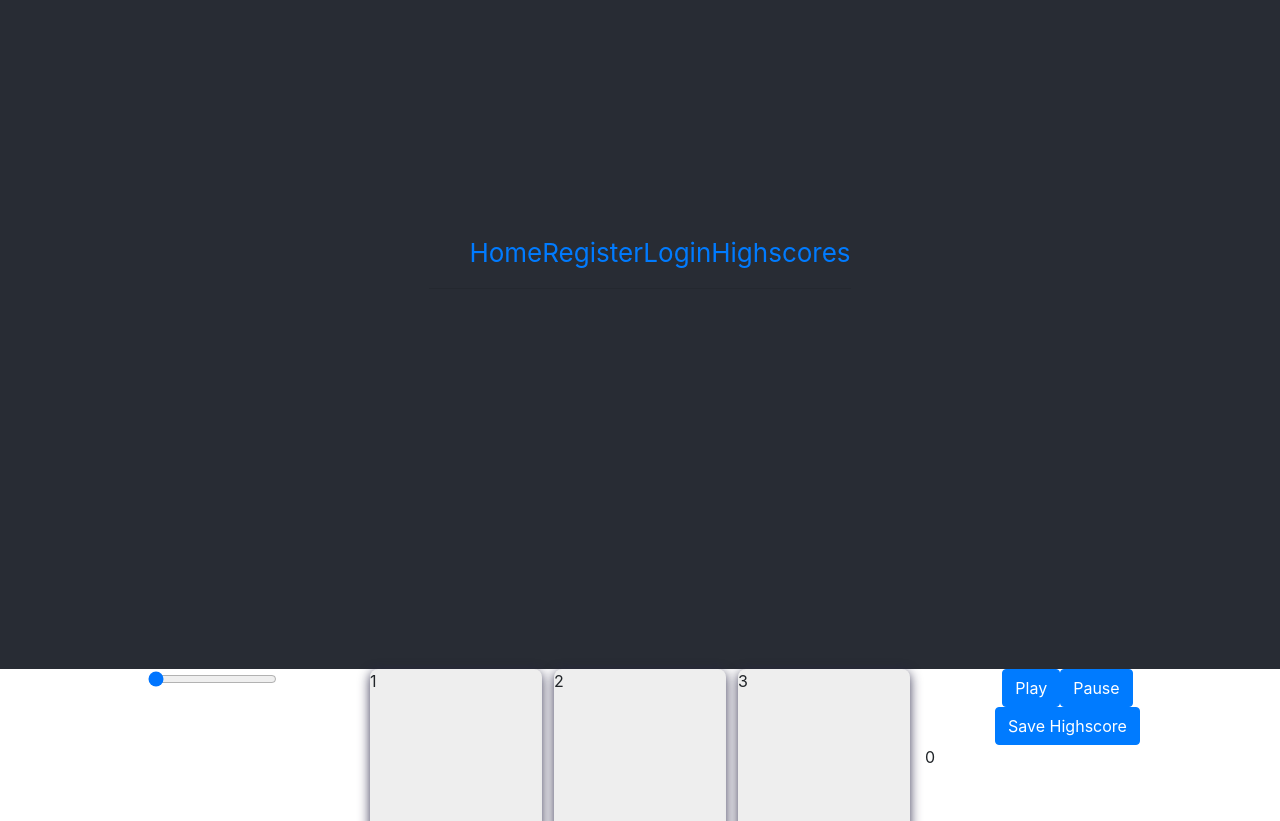
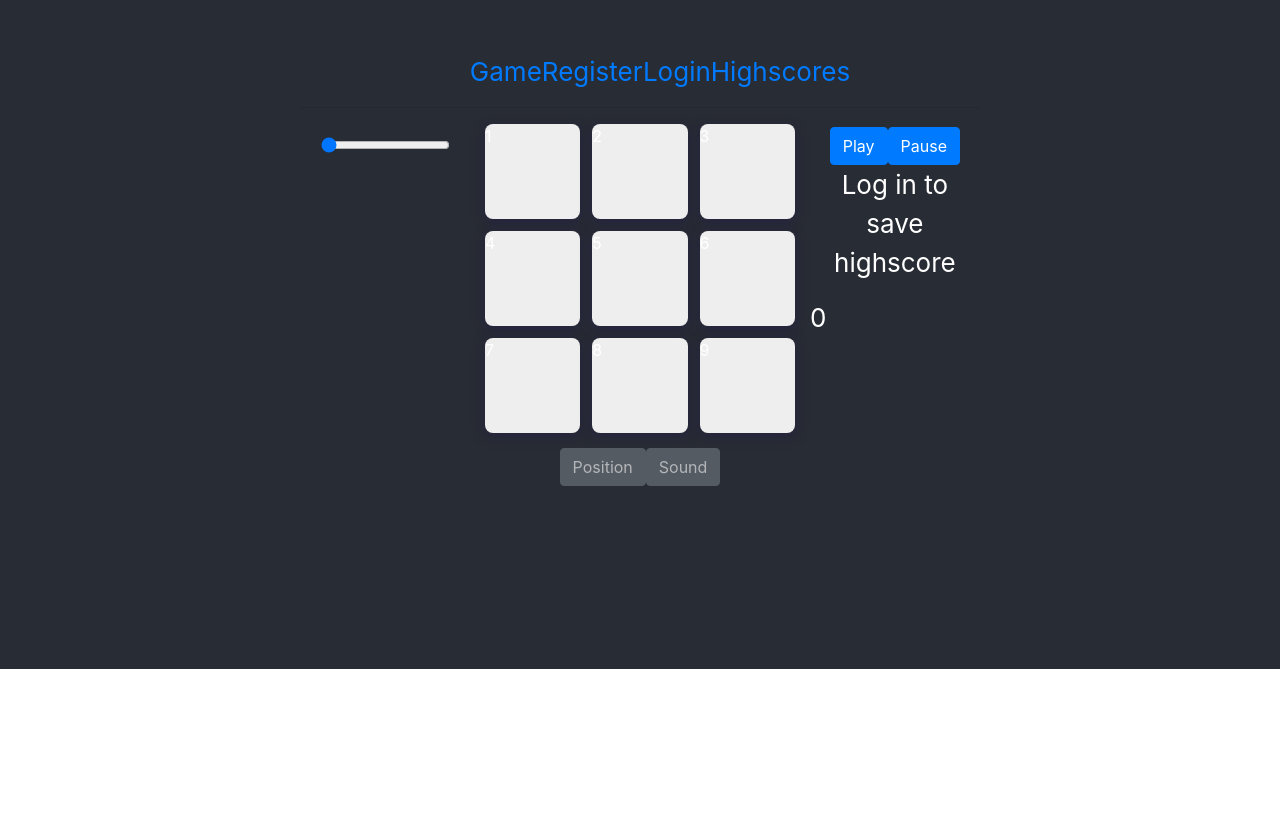
Before and after one commit to bertflemming/ITWEB3, a React (Create React App) app in the folder itweb3/: page / in a window 1280 px wide. Shown: the part 131-952 px from the top of the page. After the commit the page ends 800 px from the top, so only its background shows below. Built offline with nearby package versions, Linux system fonts and the light colour scheme; no server answers.

Commit message:
hestefar

```diff
--- a/itweb3/src/App.tsx
+++ b/itweb3/src/App.tsx
@@ -1,11 +1,10 @@
 import 'bootstrap/dist/css/bootstrap.min.css';
 import * as React from 'react';
-import { Button, Col, Container, Row } from 'reactstrap';
 import './App.css';
-import Game from './Game';
 import Register from './Register';
 import Login from './Login';
 import HighscorePage from './Highscores';
+import GameView from './GameView';
 import {
     BrowserRouter as Router,
     Switch,
@@ -14,10 +13,6 @@ import {
 } from 'react-router-dom';
 
 export interface IState {
-  gameRunning: boolean;
-  gridSize: number;
-  score: number;
-  dataFromServer: String;
   ws: WebSocket;
 }
 
@@ -27,17 +22,8 @@ class App extends React.Component<{}, IState> {
     super(props);
 
     this.state = {
-      gameRunning: false,
-      gridSize: 3,
-      score: 0,
-      dataFromServer: "",
-      ws: new WebSocket('ws://localhost:4000/ws')
+      ws: new WebSocket('ws://localhost:4000/ws'),
     };
-
-    this.setGridSize = this.setGridSize.bind(this);
-    this.onPlay = this.onPlay.bind(this);
-    this.onPause = this.onPause.bind(this);
-    this.onScoreChange = this.onScoreChange.bind(this);
   }
 
   componentDidMount() {
@@ -62,13 +48,6 @@ class App extends React.Component<{}, IState> {
     }
   }
 
-  saveHighscore() {
-    this.check();
-    const { ws } = this.state;
-    this.state.ws.send(this.state.score.toString());
-    ws.send(this.state.score.toString());
-  };
-
   public render() {
     return (
       <div className="App">
@@ -76,7 +55,7 @@ class App extends React.Component<{}, IState> {
         <Router>
       <div>
         <ul>
-            <Link to="/">Home</Link>
+            <Link to="/">Game</Link>
             <Link to="/register">Register</Link>
             <Link to="/login">Login</Link>
             <Link to="/highscores">Highscores</Link>
@@ -85,6 +64,7 @@ class App extends React.Component<{}, IState> {
         <hr />
         <Switch>
           <Route exact path="/">
+            <GameView websocket={this.state.ws}/>
           </Route>
           <Route path="/register">
             <Register/>
@@ -99,53 +79,9 @@ class App extends React.Component<{}, IState> {
       </div>
     </Router>
         </header>
-        <Container>
-          <Row>
-            <Col xs="3">
-              <input type="range" min="3" max="5" className="slider" value={this.state.gridSize} onInput={this.setGridSize} onChange={this.setGridSize} />
-            </Col>
-            <Col xs="6">
-              <Game rows={this.state.gridSize} columns={this.state.gridSize} running={this.state.gameRunning} onScoreChange={this.onScoreChange} websocket={this.state.ws} />
-            </Col>
-            <Col xs="3">
-              <Row>
-                <Col xs="12">
-                  <Button color="primary" className={this.state.gameRunning ? 'hidden' : ''} onClick={this.onPlay}>Play</Button>
-                  <Button color="primary" className={!this.state.gameRunning ? 'hidden' : ''} onClick={this.onPause}>Pause</Button>
-                  <Button color="primary" onClick={this.saveHighscore}>Save Highscore</Button>
-                </Col>
-              </Row>
-              <Row>
-                <p>{this.state.score}</p>
-              </Row>
-            </Col>
-          </Row>
-        </Container>
       </div>
     );
   }
-
-  private check(){
-    const { ws } = this.state;
-    if (!ws || ws.readyState === WebSocket.CLOSED) this.connect();
-  };
-
-  private setGridSize(e: any) {
-    this.setState({ gridSize: e.target.value });
-  }
-
-  private onPlay(e: any) {
-    this.setState({ gameRunning: true });
-  }
-
-  private onPause(e: any) {
-    this.setState({ gameRunning: false });
-  }
-
-  private onScoreChange(prevScore: number, nextScore: number) {
-    this.setState({ score: nextScore });
-  }
-
 }
 
 export default App;
--- a/itweb3/src/Game.tsx
+++ b/itweb3/src/Game.tsx
@@ -9,13 +9,11 @@ export interface IProps {
     onScoreChange?: (prevScore: number, nextScore: number) => void;
     rows: number;
     running: boolean;
-    websocket: WebSocket;
 }
 
 export interface IState {
     board: Board;
     currentFlash?: Flash;
-    websocket: WebSocket;
 }
 
 class Game extends React.Component<IProps, IState> {
@@ -46,7 +44,6 @@ class Game extends React.Component<IProps, IState> {
         this.state = {
             board: new Board(this.props.rows, this.props.columns),
             currentFlash: undefined,
-            websocket: this.props.websocket
         }
 
         this.tryPosition = this.tryPosition.bind(this);
--- /dev/null
+++ b/itweb3/src/GameView.tsx
@@ -0,0 +1,93 @@
+import 'bootstrap/dist/css/bootstrap.min.css';
+import * as React from 'react';
+import { Button, Col, Container, Row } from 'reactstrap';
+import './App.css';
+import Game from './Game';
+import { userService } from './UserService';
+
+export interface IProps {
+
+    websocket: WebSocket;
+}
+
+export interface IState {
+  gameRunning: boolean;
+  gridSize: number;
+  score: number;
+  dataFromServer: String;
+  ws: WebSocket;
+  isLoggedIn: boolean;
+}
+
+class GameView extends React.Component<IProps, IState> {
+
+  constructor(props: any) {
+    super(props);
+
+    this.state = {
+      gameRunning: false,
+      gridSize: 3,
+      score: 0,
+      dataFromServer: "",
+      ws: this.props.websocket,
+      isLoggedIn: userService.isLoggedIn()
+    };
+
+    this.setGridSize = this.setGridSize.bind(this);
+    this.onPlay = this.onPlay.bind(this);
+    this.onPause = this.onPause.bind(this);
+    this.onScoreChange = this.onScoreChange.bind(this);
+  }
+
+  public render() {
+    return (
+      <div className="GameView">
+        <Container>
+          <Row>
+            <Col xs="3">
+              <input type="range" min="3" max="5" className="slider" value={this.state.gridSize} onInput={this.setGridSize} onChange={this.setGridSize} />
+            </Col>
+            <Col xs="6">
+              <Game rows={this.state.gridSize} columns={this.state.gridSize} running={this.state.gameRunning} onScoreChange={this.onScoreChange}/>
+            </Col>
+            <Col xs="3">
+              <Row>
+                <Col xs="12">
+                  <Button color="primary" className={this.state.gameRunning ? 'hidden' : ''} onClick={this.onPlay}>Play</Button>
+                  <Button color="primary" className={!this.state.gameRunning ? 'hidden' : ''} onClick={this.onPause}>Pause</Button>
+                  {this.state.isLoggedIn ? <Button color="primary" onClick={this.saveHighscore.bind(this)}>Save Highscore</Button> : <p>Log in to save highscore</p>}
+                </Col>
+              </Row>
+              <Row>
+                <p>{this.state.score}</p>
+              </Row>
+            </Col>
+          </Row>
+        </Container>
+      </div>
+    );
+  }
+
+  private setGridSize(e: any) {
+    this.setState({ gridSize: e.target.value });
+  }
+
+  private onPlay(e: any) {
+    this.setState({ gameRunning: true });
+  }
+
+  private onPause(e: any) {
+    this.setState({ gameRunning: false });
+  }
+
+  private onScoreChange(prevScore: number, nextScore: number) {
+    this.setState({ score: nextScore });
+  }
+
+  private saveHighscore(){
+    this.state.ws.send(this.state.score.toString());
+  }
+
+}
+
+export default GameView;
--- a/itweb3/src/UserService.js
+++ b/itweb3/src/UserService.js
@@ -13,7 +13,7 @@ function login(username, password) {
         body: JSON.stringify({ username, password })
     };
 
-    return fetch('/users/authenticate', requestOptions)
+    return fetch('/user/login', requestOptions)
         .then(handleResponse)
         .then(user => {
             // store user details and jwt token in local storage to keep user logged in between page refreshes
@@ -35,7 +35,7 @@ function register(user) {
         body: JSON.stringify(user)
     };
 
-    return fetch('/users/register', requestOptions).then(handleResponse);
+    return fetch('/user/register', requestOptions).then(handleResponse);
 }
 
 function handleResponse(response) {
@@ -56,12 +56,13 @@ function handleResponse(response) {
 }
 
 function getUser(){
-  let token = localStorage.getItem('user');
-  return token;
+  let user = localStorage.getItem('user');
+  return user;
 }
 
 function isLoggedIn(){
     const user = getUser();
+    if(user)
         if(user.token){
             let payload = user.token.split('.')[1];
             payload = window.atob(payload);
```
Lines whose indentation alone changed are shown as unchanged.
